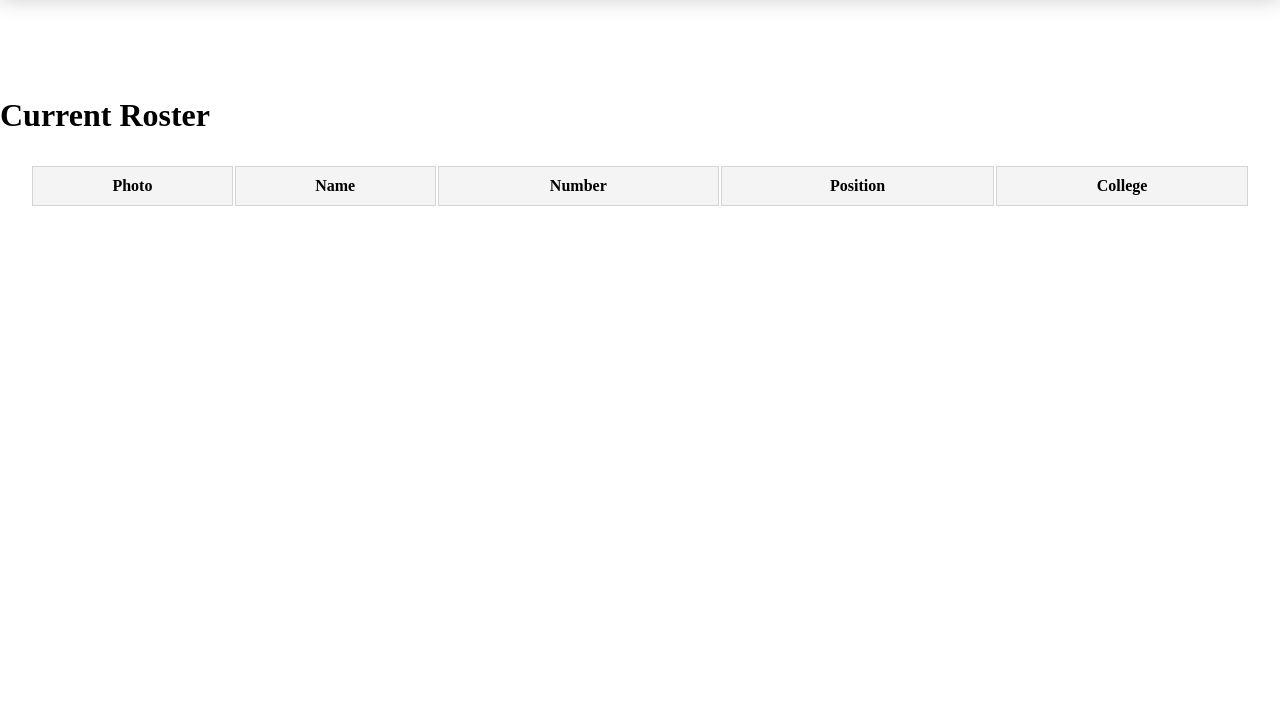
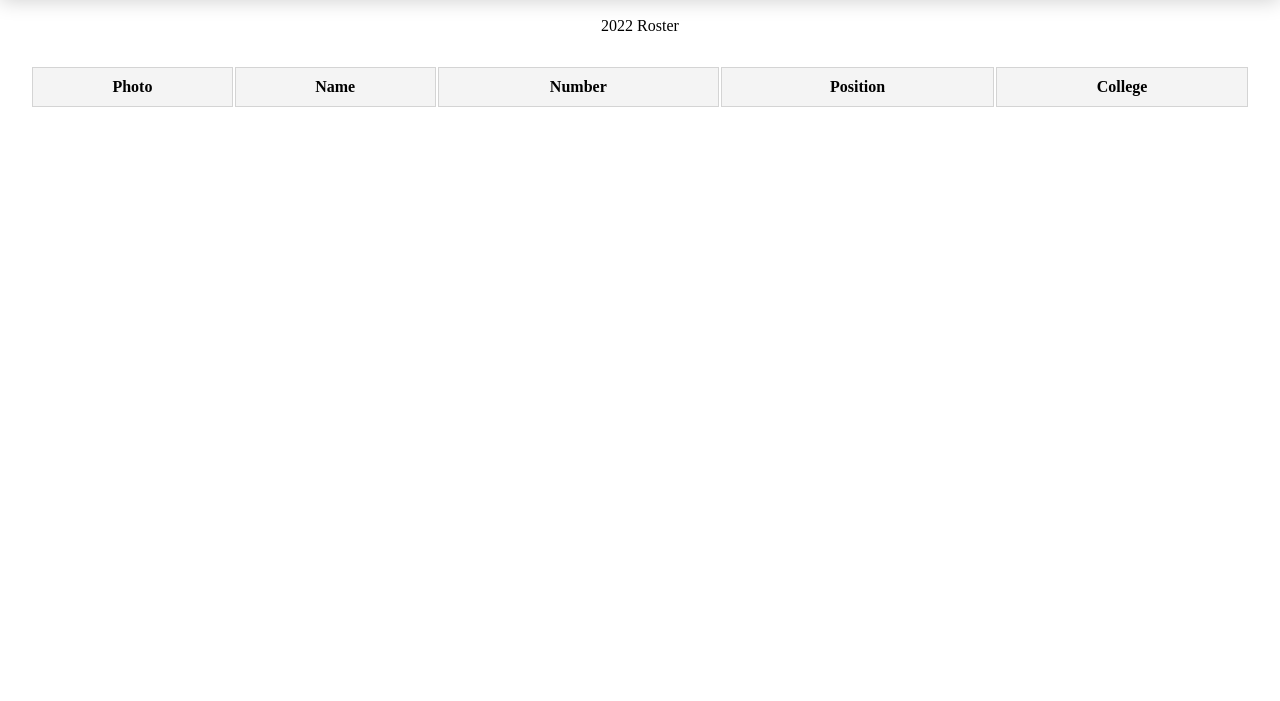
Before and after one commit to Shanehortonm/Legendary-Sports, a website: page pages/present.html in a window 1280 px wide. Shown: the part 99-800 px from the top of the page. Drawn offline with Linux system fonts and the light colour scheme; no server answers.

Commit message:
changes to csS

```diff
--- a/CSS/present.css
+++ b/CSS/present.css
@@ -6,8 +6,8 @@
 
 
 .table-container {
-	height: 1000px;
-	padding-top: 100px;
+	height: 800px;
+	padding-top: 50px;
 	overflow: scroll;
 }
 
@@ -43,6 +43,12 @@ table td{
 }
 
 @media (min-width: 500px) {
+
+	.table-container {
+		padding-top: 0;
+		margin-top: 20px;
+	}
+
 	.small-screen-hide {
 		display: table-cell;
 	}
--- a/pages/present.html
+++ b/pages/present.html
@@ -28,8 +28,10 @@
     <!-- MAIN START -->
 
     <div class="table-container">
-      <h1>Current Roster</h1>
       <table>
+        <caption>
+          2022 Roster
+        </caption>
         <thead>
           <tr class="sticky-table">
             <th>Photo</th>
```
